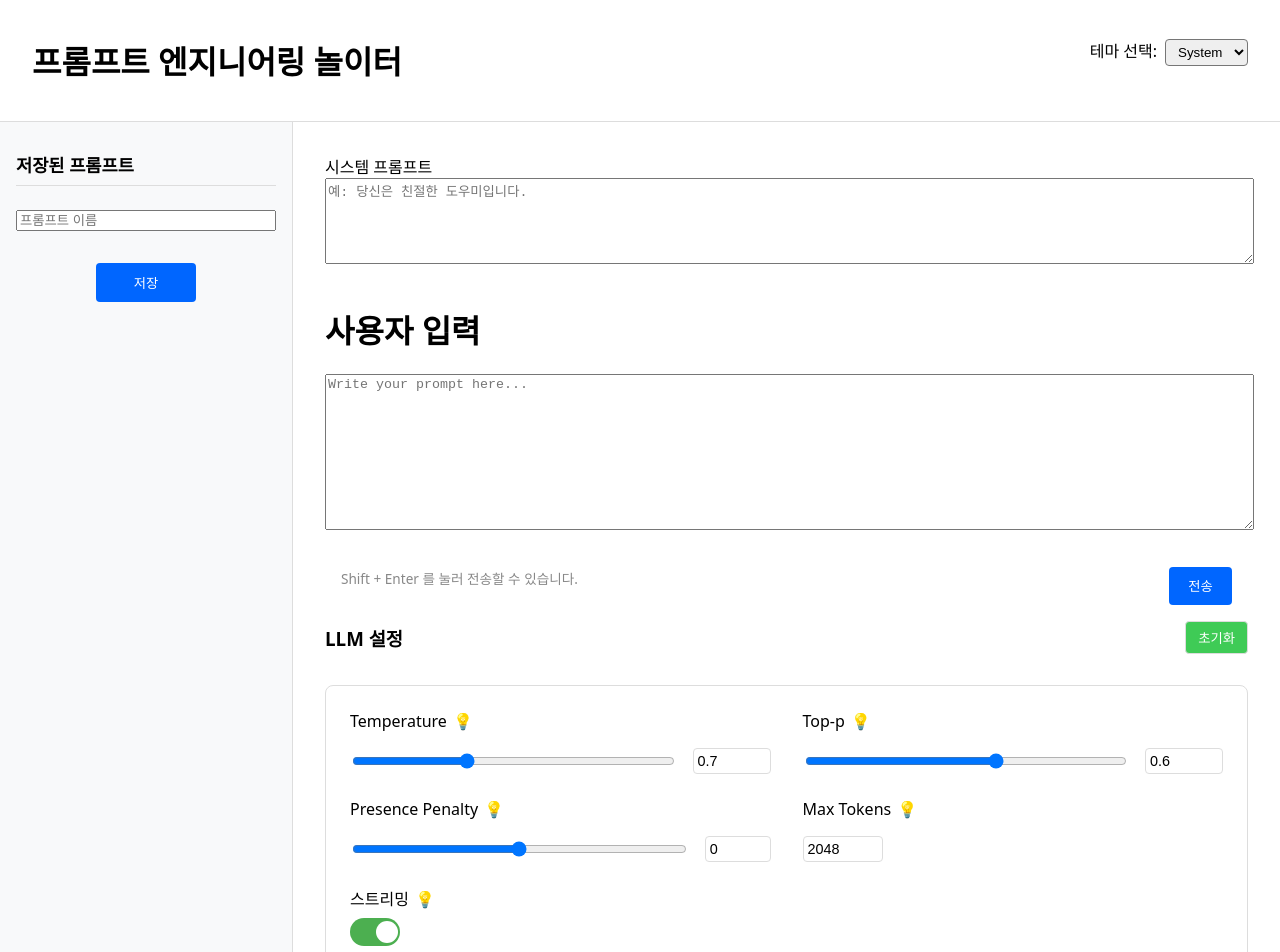
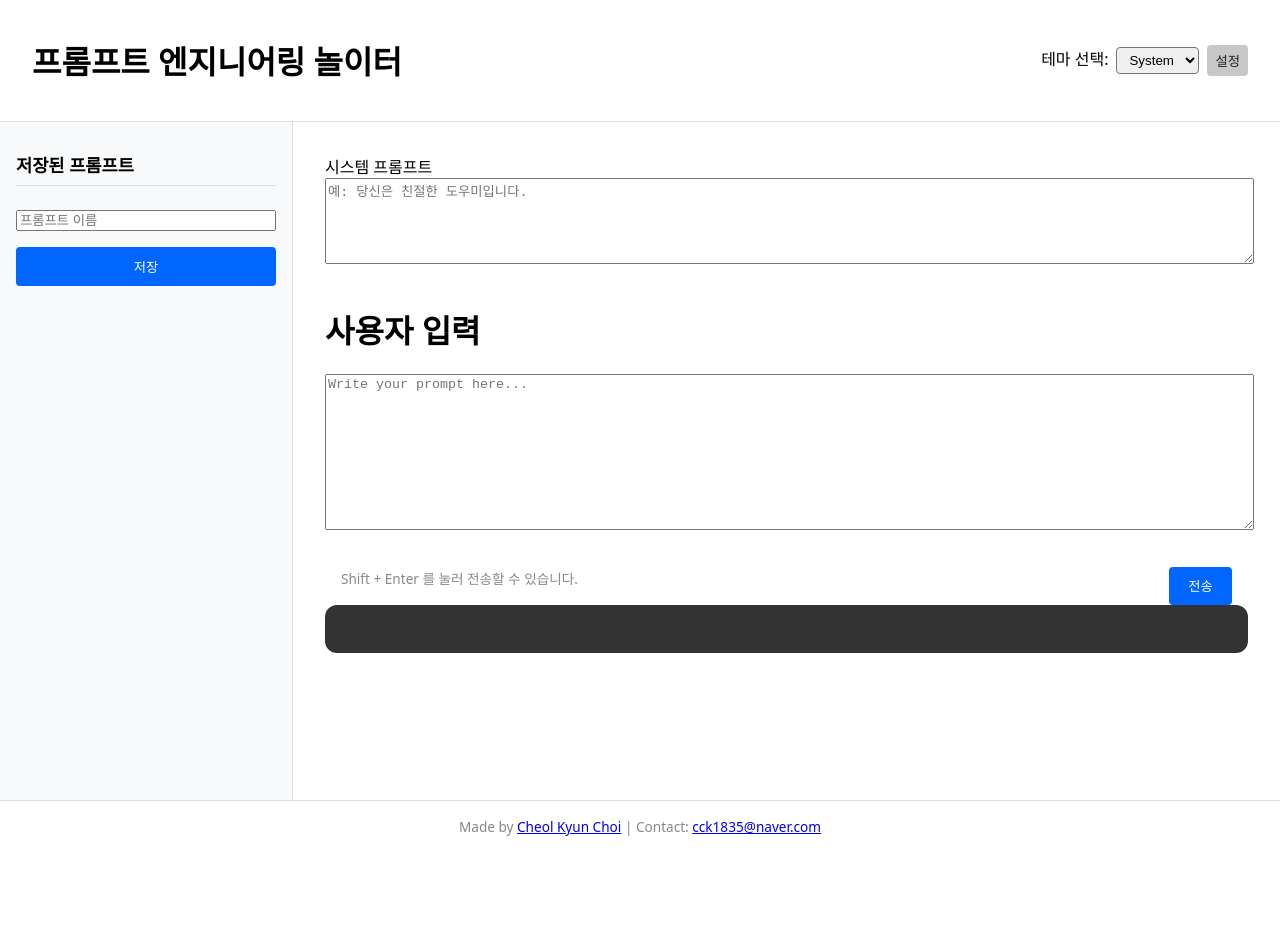
Before and after one commit to Gitnameisname/prompt-engineering-site, a Next.js app in the folder frontend/: page / in a window 1280 px wide. Shown: the top 952 px of the page. After the commit the page ends 852 px from the top, so only its background shows below. Built offline with nearby package versions, Linux system fonts and the light colour scheme.

Commit message:
버튼 UI 수정, 파라미터 값 모두 삭제 시 발생하는 Nan 문제 해결

```diff
--- a/frontend/src/app/globals.css
+++ b/frontend/src/app/globals.css
@@ -51,6 +51,12 @@ body {
   background-color: var(--card-bg);
 }
 
+.settings-container {
+  display: flex;
+  align-items: center;
+  gap: 0.5rem;
+}
+
 .layout {
   display: flex;
   flex: 1;
@@ -84,6 +90,7 @@ body {
   margin: 1rem 0;
 }
 
+/* 버튼 */
 /* 전송 버튼 */
 .send-btn {
   background-color: #0066ff;
@@ -108,6 +115,84 @@ body {
   margin-top: 1rem;
 }
 
+/* 설정 버튼 */
+.settings-btn {
+  background-color: #c7c7c7;
+  color: rgb(32, 32, 32);
+  padding: 6px 8px;
+  border: none;
+  border-radius: 4px;
+  cursor: pointer;
+  transition: background 0.2s ease;
+}
+
+.settings-btn:hover {
+  background-color: #e9e9e9;
+}
+
+/* 전송 버튼 */
+.save-btn {
+    background-color: #0066ff;
+    color: white;
+    padding: 0.6rem 1.2rem;
+    border: none;
+    border-radius: 4px;
+    cursor: pointer;
+    transition: background 0.2s ease;
+}
+
+.save-btn:hover {
+    background-color: #004ecc;
+}
+
+/* 불러오기 버튼 */
+.load-btn {
+  align-items: flex-end;
+  background: white;
+  border: 1px solid #333333;
+  color: var(--foreground);
+  font-size: 0.8rem;
+  padding: 4px 6px;
+  border-radius: 4px;
+  cursor: pointer;
+}
+
+.load-btn:hover {
+  border-color: #888;
+  background: #aaa;
+  color: white;
+}
+
+[data-theme="black"] .load-btn {
+  background: #ddd;
+  border: 1px solid #666;
+  color: black;
+}
+
+[data-theme="black"] .load-btn:hover {
+  border-color: #333;
+  background: white;
+  color: black;
+}
+
+/* 삭제 버튼 */
+.delete-btn {
+  margin-top: 0;
+  align-items: flex-end;
+  background-color: #e03131;
+  border: 1px solid #e03131;
+  color: white;
+  font-size: 0.8rem;
+  padding: 4px 10px;
+  border-radius: 4px;
+  cursor: pointer;
+}
+
+.delete-btn:hover {
+  background-color: #ffbcbc;
+  color: #e03131;
+}
+
 .footer {
   padding: 1rem;
   border-top: 1px solid var(--border);
--- a/frontend/src/app/page.tsx
+++ b/frontend/src/app/page.tsx
@@ -1,4 +1,5 @@
 "use client";
+import { useState, useEffect } from "react";
 
 import SystemPromptInput from "../components/SystemPromptInput";
 import UserPromptInput from "../components/UserPromptInput";
@@ -6,15 +7,12 @@ import ResponseViewer from "../components/ResponseViewer";
 import PromptSaver from "../components/PromptSaver";
 import { ThemeProvider } from "../components/ThemeContext";
 import ThemeSelector from "../components/ThemeSelector";
-import LLMControls from "@/components/LLMControls";
-import LLMPresetManager from "@/components/LLMPresetManager";
+import SettingsSidebar from "@/components/SettingsSidebar";
 import Footer from "@/components/Footer";
-
-import { useState, useEffect } from "react";
 
 const INITIAL_LLM_CONFIG = {
   temperature: 0.7,
-  topP: 1,
+  topP: 0.6,
   presencePenalty: 0,
   maxTokens: 2048,
   useStream: true,
@@ -22,13 +20,15 @@ const INITIAL_LLM_CONFIG = {
 
 export default function Home() {
   const [systemPrompt, setSystemPrompt] = useState("");
-  const [prompt, setPrompt] = useState("");
+  const [userPrompt, setUserPrompt] = useState("");
+
   const [temperature, setTemperature] = useState(0.7);
   const [topP, setTopP] = useState(0.6);
   const [maxTokens, setMaxTokens] = useState(2048);
   const [presencePenalty, setPresencePenalty] = useState(0);
   const [response, setResponse] = useState("");
   const [useStream, setUseStream] = useState(true);
+
   const [savedPrompts, setSavedPrompts] = useState<{
     id: number;
     name: string;
@@ -37,12 +37,14 @@ export default function Home() {
     date: string;
   }[]>([]);
 
+  const [showSettings, setShowSettings] = useState(false);
+
   // LLM 하이퍼파리미터 설정 초기화 함수
   function resetLLMConfig() {
     setTemperature(INITIAL_LLM_CONFIG.temperature);
     setTopP(INITIAL_LLM_CONFIG.topP);
+    setPresencePenalty(INITIAL_LLM_CONFIG.presencePenalty);
     setMaxTokens(INITIAL_LLM_CONFIG.maxTokens);
-    setPresencePenalty(INITIAL_LLM_CONFIG.presencePenalty);
     setUseStream(INITIAL_LLM_CONFIG.useStream);
   }
 
@@ -123,13 +125,18 @@ export default function Home() {
         {/* 헤더 */}
         <header className="header">
           <h1>프롬프트 엔지니어링 놀이터</h1>
-          <ThemeSelector />
+          <div className="settings-container">
+            <ThemeSelector />
+            <button className="settings-btn" onClick={() => setShowSettings(true)}>
+              설정
+            </button>
+          </div>
         </header>
         {/* 좌측: 저장된 프롬프트 / 중앙: 입력창 및 응답 */}
         <div className="layout">
           <aside className="sidebar">
             <PromptSaver
-              current={{ system: systemPrompt, user: prompt }}
+              current={{ system: systemPrompt, user: "" }}
               savedPrompts={savedPrompts}
               setSavedPrompts={setSavedPrompts}
               onLoad={(system) => {
@@ -139,37 +146,31 @@ export default function Home() {
           </aside>
           <main className="main">
             <SystemPromptInput value={systemPrompt} onChange={setSystemPrompt} sendPrompt={sendPrompt} />
-            <UserPromptInput value={prompt} onChange={setPrompt} sendPrompt={sendPrompt} />
+            <UserPromptInput value={userPrompt} onChange={setUserPrompt} sendPrompt={sendPrompt} />
 
             <div className="send-btn-container">
               <p className="hint-text">Shift + Enter 를 눌러 전송할 수 있습니다.</p>
               <button className="send-btn" onClick={sendPrompt}>전송</button>
             </div>
 
-            <LLMControls
-              temperature={temperature} onTemperatureChange={setTemperature}
-              topP={topP} onTopPChange={setTopP}
-              maxTokens={maxTokens} onMaxTokensChange={setMaxTokens}
-              presencePenalty={presencePenalty} onPresencePenaltyChange={setPresencePenalty}
-              useStream={useStream} onStreamToggle={() => setUseStream(!useStream)}
-              onReset={resetLLMConfig}
-            />
-
-            <LLMPresetManager
-              config={{ temperature, topP, maxTokens, presencePenalty, stream: useStream }}
-              onLoad={(preset) => {
-                setTemperature(preset.config.temperature);
-                setTopP(preset.config.topP);
-                setMaxTokens(preset.config.maxTokens);
-                setPresencePenalty(preset.config.presencePenalty);
-                setUseStream(preset.config.stream);
-              }}
-            />
-
-
             <ResponseViewer content={response} />
 
           </main>
+          {/* 우측: LLM 하이퍼파라미터 설정 */}
+          {showSettings && (
+            <SettingsSidebar
+              onClose={() => setShowSettings(false)}
+              config={{ temperature, topP, presencePenalty, maxTokens, useStream }}
+              onChange={{
+                setTemperature,
+                setTopP,
+                setMaxTokens,
+                setPresencePenalty,
+                setUseStream,
+              }}
+              resetToDefault={resetLLMConfig}
+              />
+          )}
         </div>
 
       </div>
--- a/frontend/src/components/LLMControls.tsx
+++ b/frontend/src/components/LLMControls.tsx
@@ -53,7 +53,7 @@ export default function LLMControls({
     return (
         <div>
             <div className="llm-controls-header">
-                <h3>LLM 설정</h3>
+                <h3>LLM 하이퍼파라미터 설정</h3>
                 <button className="llm-reset-btn" onClick={onReset}>초기화</button>
             </div>
             <div className="llm-controls">
@@ -69,21 +69,18 @@ export default function LLMControls({
                             max={MAX_TEMPERATURE}
                             step="0.01"
                             value={temperature}
-                            onChange={(e) => onTemperatureChange(parseFloat(e.target.value))}
+                            onChange={(e) => {
+                                const v = parseFloat(e.target.value);
+                                onTemperatureChange(v);
+                            }}
                         />
                         <input
                             type="number"
                             min={MIN_TEMPERATURE}
                             max={MAX_TEMPERATURE}
                             step="0.01"
-                            value={temperature}
-                            onChange={(e) => {
-                                const v = parseFloat(e.target.value);
-                                const safe = isNaN(v)
-                                ? MIN_TEMPERATURE
-                                : Math.max(MIN_TEMPERATURE, Math.min(MAX_TEMPERATURE, v));
-                                onTemperatureChange(safe);
-                            }}
+                            value={tempInput}
+                            onChange={(e) => setTempInput(e.target.value)}
                             onKeyDown={(e) => {
                                 if (e.key === "Enter") {
                                 const v = parseFloat(tempInput);
@@ -126,14 +123,8 @@ export default function LLMControls({
                             min={MIN_TOP_P}
                             max={MAX_TOP_P}
                             step="0.01"
-                            value={topP}
-                            onChange={(e) => {
-                                const v = parseFloat(e.target.value);
-                                const safe = isNaN(v)
-                                ? MIN_TOP_P
-                                : Math.max(MIN_TOP_P, Math.min(MAX_TOP_P, v));
-                                onTopPChange(safe);
-                            }}
+                            value={topPInput}
+                            onChange={(e) => setTopPInput(e.target.value)}
                             onKeyDown={(e) => {
                                 if (e.key === "Enter") {
                                 const v = parseFloat(topPInput);
@@ -176,29 +167,23 @@ export default function LLMControls({
                             min={MIN_PRESENCE_PENALTY}
                             max={MAX_PRESENCE_PENALTY}
                             step="1"
-                            value={presencePenalty}
-                            onChange={(e) => {
-                                const v = parseFloat(e.target.value);
-                                const safe = isNaN(v)
-                                ? MIN_PRESENCE_PENALTY
-                                : Math.max(MIN_PRESENCE_PENALTY, Math.min(MAX_PRESENCE_PENALTY, v));
-                                onPresencePenaltyChange(safe);
-                            }}
+                            value={presencePenaltyInput}
+                            onChange={(e) => setPresencePenaltyInput(e.target.value)}
                             onKeyDown={(e) => {
                                 if (e.key === "Enter") {
                                 const v = parseFloat(presencePenaltyInput);
                                 const safe = isNaN(v)
                                     ? MIN_TOP_P
-                                    : Math.max(MIN_PRESENCE_PENALTY, Math.min(MAX_TOP_P, v));
-                                onTopPChange(safe);
-                                setTopPInput(safe.toString());
+                                    : Math.max(MIN_PRESENCE_PENALTY, Math.min(MAX_PRESENCE_PENALTY, v));
+                                onPresencePenaltyChange(safe);
+                                setPresencePenaltyInput(safe.toString());
                                 }
                             }}
                             onBlur={() => {
                                 const v = parseFloat(presencePenaltyInput);
                                 const safe = isNaN(v)
-                                    ? MIN_TOP_P
-                                    : Math.max(MIN_TOP_P, Math.min(MAX_TOP_P, v));
+                                    ? MIN_PRESENCE_PENALTY
+                                    : Math.max(MIN_PRESENCE_PENALTY, Math.min(MAX_PRESENCE_PENALTY, v));
                                 onTopPChange(safe);
                                 setTopPInput(safe.toString());
                             }}
@@ -207,7 +192,7 @@ export default function LLMControls({
                     </div>
                 </div>
 
-                <div className="llm-controls-section">
+                <div className="llm-controls-section" style={{ flexDirection: "row", justifyContent: "space-between" }}>
                     <label>
                         Max Tokens
                         <span className="llm-tooltip-icon" title="등장한 단어에 페널티 부여. 새 주제 유도.">💡</span>
@@ -217,19 +202,32 @@ export default function LLMControls({
                         min={MIN_TOKEN_LIMIT}
                         max={MAX_TOKEN_LIMIT}
                         step="1"
-                        value={maxTokens}
-                        onChange={(e) => {
-                            const v = parseFloat(e.target.value);
+                        value={maxTokensInput}
+                        onChange={(e) => onMaxTokensChange(parseInt(e.target.value))}
+                        onKeyDown={(e) => {
+                            if (e.key === "Enter") {
+                            const v = parseFloat(maxTokensInput);
                             const safe = isNaN(v)
-                            ? MIN_TOKEN_LIMIT
-                            : Math.max(MIN_TOKEN_LIMIT, Math.min(MAX_TOKEN_LIMIT, v));
+                                ? maxTokens
+                                : Math.max(MIN_TOKEN_LIMIT, Math.min(MAX_TOKEN_LIMIT, v));
                             onMaxTokensChange(safe);
+                            setMaxTokensInput(safe.toString());
+                            }
+                        }}
+                        onBlur={() => {
+                            const v = parseFloat(maxTokensInput);
+                            const safe = isNaN(v)
+                                ? maxTokens
+                                : Math.max(MIN_TOKEN_LIMIT, Math.min(MAX_TOKEN_LIMIT, v));
+                            onMaxTokensChange(safe);
+                            setMaxTokensInput(safe.toString());
                         }}
                         className="llm-number-input"
+                        style={{ width: "53px", height: "16px", marginLeft: "10px" }}
                     />
                 </div>
 
-                <div className="llm-controls-section">
+                <div className="llm-controls-section" style={{ flexDirection: "row", justifyContent: "space-between" }}>
                     <span>
                         스트리밍
                         <span className="llm-tooltip-icon" title="응답을 실시간으로 점진적으로 출력. 대화형 UI에 적합.">💡</span>
@@ -237,7 +235,7 @@ export default function LLMControls({
                     <div
                     onClick={onStreamToggle}
                     style={{
-                        width: "50px",
+                        width: "63px",
                         height: "28px",
                         borderRadius: "9999px",
                         backgroundColor: useStream ? "#4CAF50" : "#ccc",
@@ -250,7 +248,7 @@ export default function LLMControls({
                         style={{
                         position: "absolute",
                         top: "3px",
-                        left: useStream ? "26px" : "3px",
+                        left: useStream ? "38px" : "3px",
                         width: "22px",
                         height: "22px",
                         borderRadius: "50%",
--- a/frontend/src/components/LLMPresetManager.tsx
+++ b/frontend/src/components/LLMPresetManager.tsx
@@ -9,7 +9,7 @@ type Preset = {
     topP: number;
     maxTokens: number;
     presencePenalty: number;
-    stream: boolean;
+    useStream: boolean;
   };
 };
 
@@ -19,7 +19,7 @@ type Props = {
     topP: number;
     maxTokens: number;
     presencePenalty: number;
-    stream: boolean;
+    useStream: boolean;
   };
   onLoad: (preset: Preset) => void;
 };
--- /dev/null
+++ b/frontend/src/components/SettingsSidebar.tsx
@@ -0,0 +1,63 @@
+import LLMControls from "./LLMControls";
+import LLMPresetManager from "./LLMPresetManager";
+
+import "../css/SettingsSidebar.css";
+
+type Preset = {
+    id: number;
+    name: string;
+    config: {
+      temperature: number;
+      topP: number;
+      maxTokens: number;
+      presencePenalty: number;
+      useStream: boolean;
+    };
+  };
+
+type Props = {
+    onClose: () => void;
+    config: { temperature: number; topP: number; maxTokens: number; presencePenalty: number; useStream: boolean };
+    onChange: {
+      setTemperature: (v: number) => void;
+      setTopP: (v: number) => void;
+      setMaxTokens: (v: number) => void;
+      setPresencePenalty: (v: number) => void;
+      setUseStream: (v: boolean) => void;
+    };
+    resetToDefault: () => void;
+  };
+
+  export default function SettingsSidebar({ onClose, config, onChange, resetToDefault }: Props) {
+    return (
+      <div className="settings-sidebar">
+        <div className="settings-header">
+          <h2>설정</h2>
+          <button onClick={onClose}>닫기</button>
+        </div>
+        <LLMControls
+          temperature={config.temperature}
+          onTemperatureChange={onChange.setTemperature}
+          topP={config.topP}
+          onTopPChange={onChange.setTopP}
+          presencePenalty={config.presencePenalty}
+          onPresencePenaltyChange={onChange.setPresencePenalty}
+          maxTokens={config.maxTokens}
+          onMaxTokensChange={onChange.setMaxTokens}
+          useStream={config.useStream}
+          onStreamToggle={() => onChange.setUseStream(!config.useStream)}
+          onReset={resetToDefault}
+        />
+        <LLMPresetManager
+          config={config}
+          onLoad={(preset) => {
+            onChange.setTemperature(preset.config.temperature);
+            onChange.setTopP(preset.config.topP);
+            onChange.setMaxTokens(preset.config.maxTokens);
+            onChange.setPresencePenalty(preset.config.presencePenalty);
+            onChange.setUseStream(preset.config.useStream);
+          }}
+        />
+      </div>
+    );
+  }
--- a/frontend/src/components/ThemeSelector.tsx
+++ b/frontend/src/components/ThemeSelector.tsx
@@ -4,7 +4,7 @@ export default function ThemeSelector() {
   const { theme, setTheme } = useTheme();
 
   return (
-    <div style={{ marginBottom: "1rem" }}>
+    <div>
       <label style={{ marginRight: "0.5rem" }}>테마 선택:</label>
       <select
         value={theme}
--- a/frontend/src/css/LLMPresetManager.css
+++ b/frontend/src/css/LLMPresetManager.css
@@ -4,6 +4,7 @@
 
 .preset-save {
     display: flex;
+    justify-content: space-between;
     gap: 0.5rem;
     margin-bottom: 1rem;
 }
@@ -41,86 +42,3 @@
 .preset-actions button {
     margin-left: 0.5rem;
 }
-
-/* 저장 버튼 */
-.save-btn {
-  background-color: #0066ff;
-  color: white;
-  padding: 0.6rem 1.2rem;
-  border: none;
-  border-radius: 4px;
-  margin-top: 1rem;
-  cursor: pointer;
-  transition: background 0.2s ease;
-}
-
-.save-btn:hover {
-  background-color: #004ecc;
-}
-
-/* 저장 버튼 */
-.save-btn {
-  background-color: #0066ff;
-  color: white;
-  padding: 0.6rem 1.2rem;
-  border: none;
-  border-radius: 4px;
-  margin-top: 1rem;
-  cursor: pointer;
-  transition: background 0.2s ease;
-}
-
-.save-btn:hover {
-  background-color: #004ecc;
-}
-
-/* 불러오기 버튼 */
-.load-btn {
-  align-items: flex-end;
-  background-color: white;
-  border: 1px solid #333333;
-  color: var(--foreground);
-  font-size: 0.8rem;
-  padding: 4px 6px;
-  border-radius: 4px;
-  cursor: pointer;
-}
-
-.load-btn:hover {
-  background-color: #ffbcbc;
-  color: #e03131;
-}
-
-[data-theme="black"] .load-btn {
-  align-items: flex-end;
-  background-color: #e03131;
-  border: 1px solid #e03131;
-  color: white;
-  font-size: 0.8rem;
-  padding: 4px 6px;
-  border-radius: 4px;
-  cursor: pointer;
-}
-
-[data-theme="black"] .load-btn:hover {
-  background-color: #ffbcbc;
-  color: #e03131;
-}
-
-/* 삭제 버튼 */
-.delete-btn {
-  margin-top: 0;
-  align-items: flex-end;
-  background-color: #e03131;
-  border: 1px solid #e03131;
-  color: white;
-  font-size: 0.8rem;
-  padding: 4px 6px;
-  border-radius: 4px;
-  cursor: pointer;
-}
-
-.delete-btn:hover {
-  background-color: #ffbcbc;
-  color: #e03131;
-}
--- a/frontend/src/css/PromptSaver.css
+++ b/frontend/src/css/PromptSaver.css
@@ -50,40 +50,7 @@
     word-break: break-word;
 }
 
-/* 전송 버튼 */
-.save-btn {
-    background-color: #0066ff;
-    color: white;
-    padding: 0.6rem 1.2rem;
-    margin: 0 5rem;
-    border: none;
-    border-radius: 4px;
-    cursor: pointer;
-    transition: background 0.2s ease;
-}
-
-.save-btn:hover {
-    background-color: #004ecc;
-}
-
 .delete-btn-container {
     display: flex;
     justify-content: flex-end;
 }
-
-.delete-btn {
-    margin-top: 0.5rem;
-    align-items: flex-end;
-    background-color: #e03131;
-    border: 1px solid #e03131;
-    color: white;
-    font-size: 0.8rem;
-    padding: 4px 6px;
-    border-radius: 4px;
-    cursor: pointer;
-}
-
-.delete-btn:hover {
-    background-color: #ffbcbc;
-    color: #e03131;
-}
--- /dev/null
+++ b/frontend/src/css/SettingsSidebar.css
@@ -0,0 +1,21 @@
+.settings-sidebar {
+    position: fixed;
+    top: 0;
+    right: 0;
+    width: 400px;
+    height: 100%;
+    background: var(--background);
+    border-left: 1px solid var(--border);
+    box-shadow: -2px 0 6px rgba(0,0,0,0.1);
+    padding: 1.5rem;
+    overflow-y: auto;
+    z-index: 1000;
+    transition: transform 0.3s ease;
+  }
+
+  .settings-header {
+    display: flex;
+    justify-content: space-between;
+    align-items: center;
+    margin-bottom: 1rem;
+  }
```
